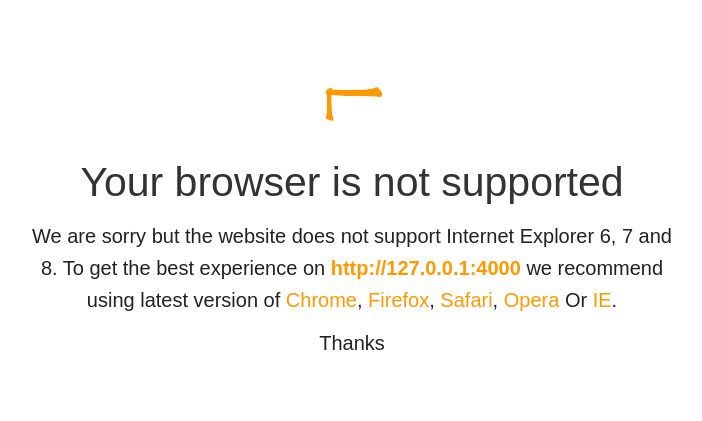
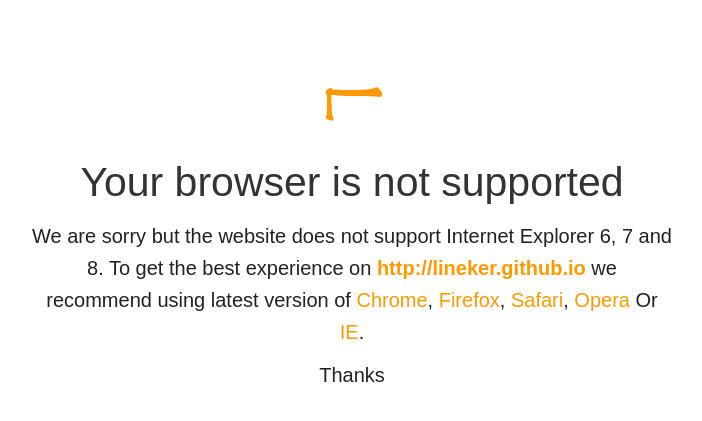
Before and after one commit to lineker/lineker.github.io, a Jekyll site: the page built from browser-warning/index.html, in a window 1280 px wide. Shown: the top 421 px of the page, without its empty margins (288-990 px from the left). Built offline with Jekyll 4.4.1, drawn with Linux system fonts in a browser that asks for light colours.

Commit message:
prod config

```diff
--- a/_config.yml
+++ b/_config.yml
@@ -5,7 +5,7 @@ email: lineket@gmail.com
 description: > # this means to ignore newlines until "baseurl:"
   Hi, I’m a software engineer passionated about technology.
 baseurl: "" # the subpath of your site, e.g. /blog/
-url: "http://127.0.0.1:4000" #"http://lineker.github.io" # the base hostname & protocol for your site
+url: "http://lineker.github.io" # the base hostname & protocol for your site
 logourl: /assets/images/logo.png # Site logo
 author: "Lineker Tomazeli"
 author_thumbnail: "/assets/images/avatar.jpg" # Author avatar
```
